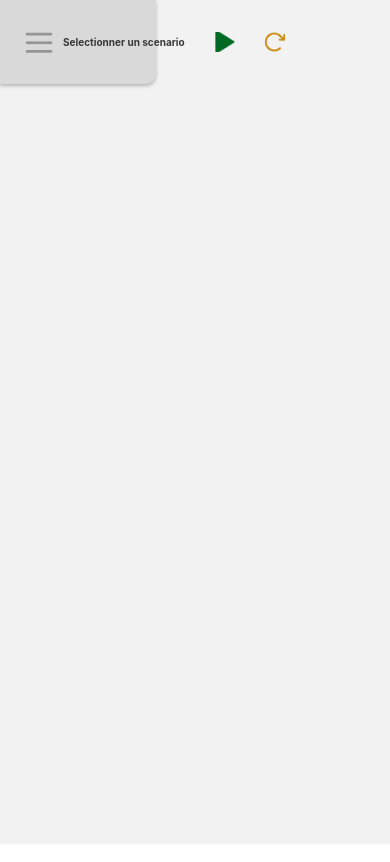
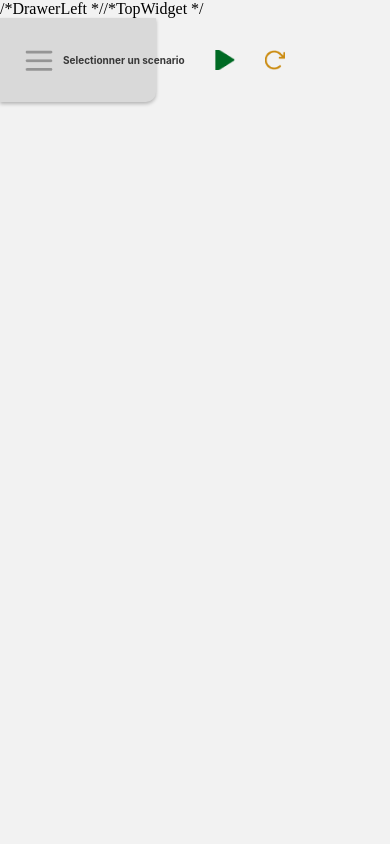
Before and after one commit to THEKetsu/projectRCT, a React Native app in the folder front-end/: screen /Home in a window 390 px wide. Built offline with nearby package versions, Linux system fonts and the light colour scheme.

Commit message:
Ajout de commentaire

```diff
--- a/front-end/screens/Home.tsx
+++ b/front-end/screens/Home.tsx
@@ -23,7 +23,9 @@ export default function Home() {
   console.log('Information about the selected item: ', selectedItem);
   return (
     <View style={styles.container}>
+      /*DrawerLeft */
       {isDrawerOpen && <DrawerLeft onClose={handleCloseDrawer} isOpen={isDrawerOpen} onItemSelected={handleItemSelected} />}
+      /*TopWidget */
       {!isDrawerOpen && <TopWidget onPlayButtonPress={handlePressPlayButton}  selectedItem={selectedItem}/>}
       <View style={styles.home}>
         <Text></Text>
```
Also changed, not shown: front-end/components/drawer/DrawerLeft.tsx (+49 -1 lines), front-end/components/drawer/JsonFile.tsx (+5 -17 lines), front-end/components/drawer/TopWidget.tsx (+7 -0 lines).
